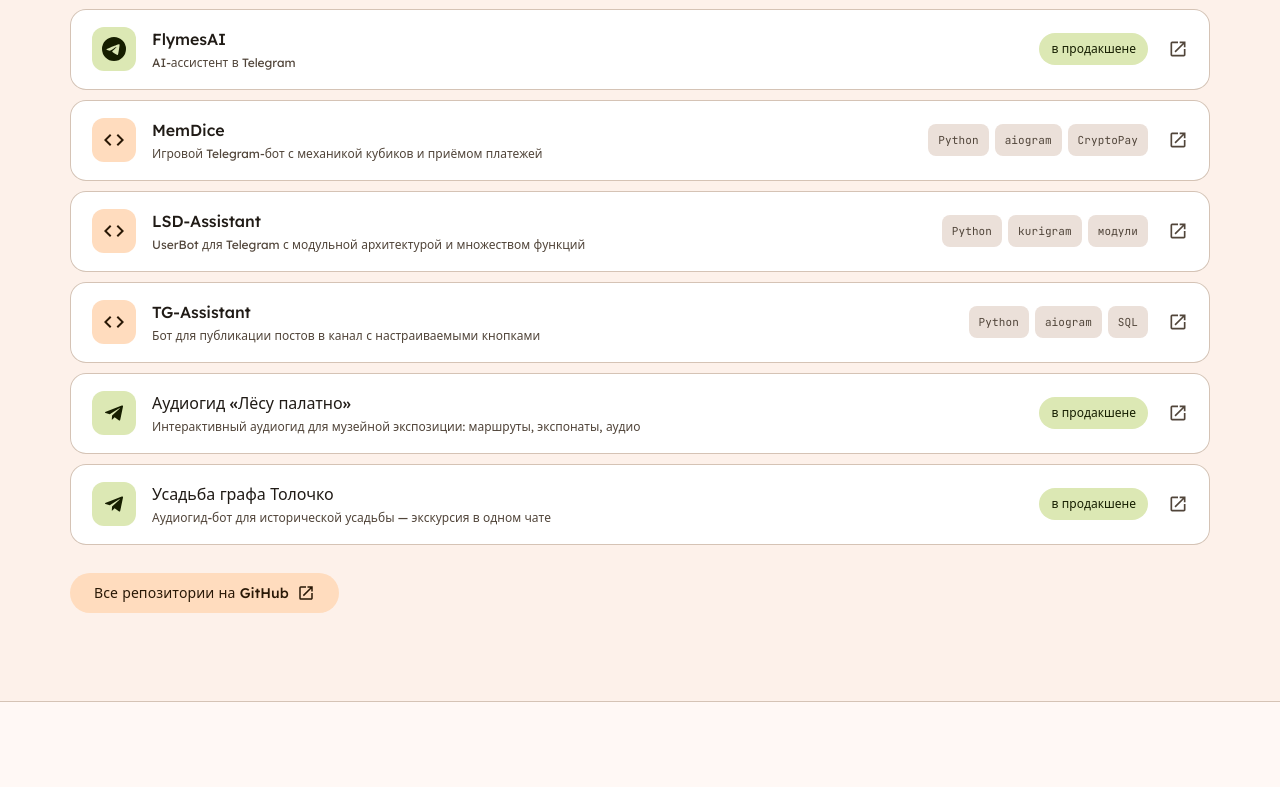
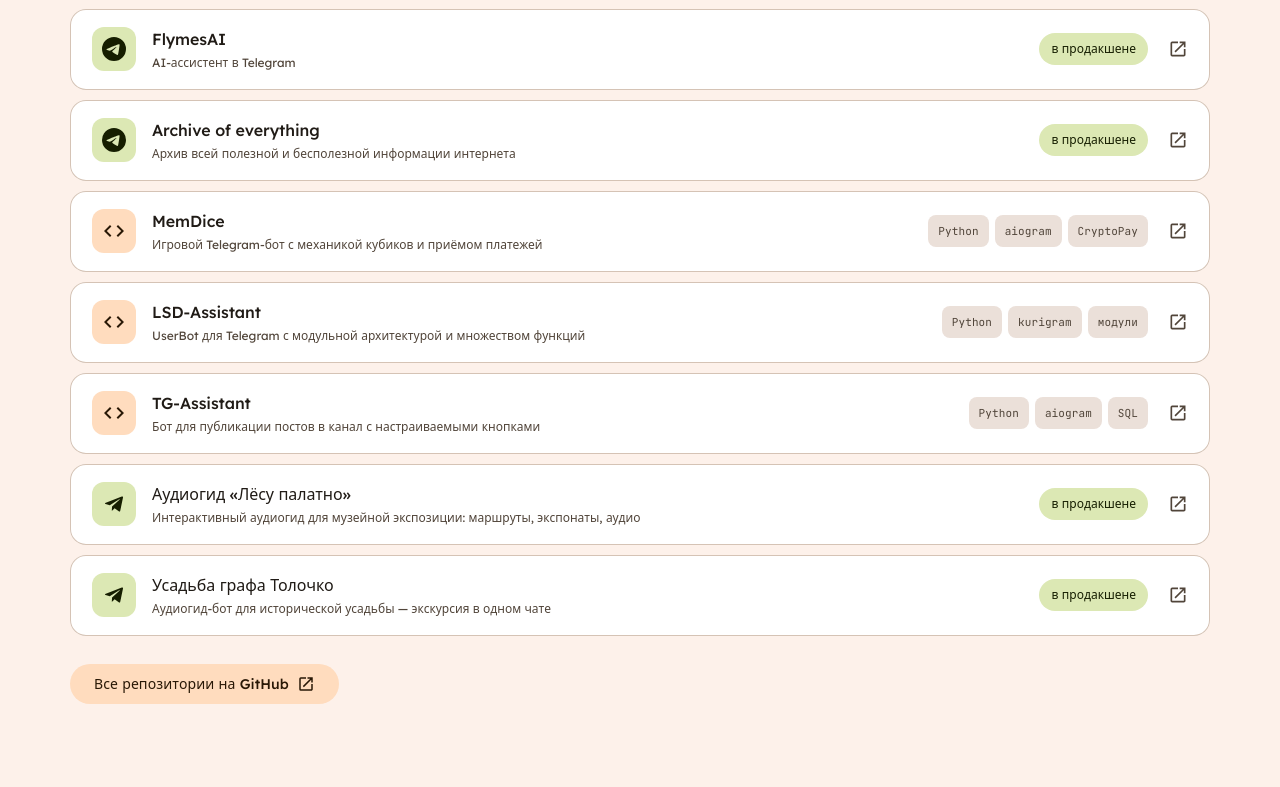
Before and after one commit to FLYXSE/FLYXSE.github.io, a plain HTML site: page index.html in a window 1280 px wide. Shown: the part 3423-4210 px from the top of the page. Drawn offline with Linux system fonts and the light colour scheme.

Commit message:
Add Archive of everything project
Новый проект в продакшене: Archive of everything (t.me/Archive_gay) —
архив всей полезной и бесполезной информации интернета.

```diff
--- a/index.html
+++ b/index.html
@@ -397,6 +397,24 @@
           </li>
 
           <li class="reveal">
+            <a class="project" href="https://t.me/Archive_gay" target="_blank" rel="noopener">
+              <span class="project__lead">
+                <span class="project__badge project__badge--live" aria-hidden="true">
+                  <svg class="icon" viewBox="0 0 24 24"><path d="M11.944 0A12 12 0 0 0 0 12a12 12 0 0 0 12 12 12 12 0 0 0 12-12A12 12 0 0 0 12 0a12 12 0 0 0-.056 0zm4.962 7.224c.1-.002.321.023.465.14a.506.506 0 0 1 .171.325c.016.093.036.306.02.472-.18 1.898-.962 6.502-1.36 8.627-.168.9-.499 1.201-.82 1.23-.696.065-1.225-.46-1.9-.902-1.056-.693-1.653-1.124-2.678-1.8-1.185-.78-.417-1.21.258-1.91.177-.184 3.247-2.977 3.307-3.23.007-.032.014-.15-.056-.212s-.174-.041-.249-.024c-.106.024-1.793 1.14-5.061 3.345-.48.33-.913.49-1.302.48-.428-.008-1.252-.241-1.865-.44-.752-.245-1.349-.374-1.297-.789.027-.216.325-.437.893-.663 3.498-1.524 5.83-2.529 6.998-3.014 3.332-1.386 4.025-1.627 4.476-1.635z"/></svg>
+                </span>
+                <span class="project__title-wrap">
+                  <span class="project__title">Archive of everything</span>
+                  <span class="project__desc">Архив всей полезной и бесполезной информации интернета</span>
+                </span>
+              </span>
+              <span class="project__meta">
+                <span class="status-pill status-pill--live">в продакшене</span>
+              </span>
+              <svg class="icon project__go" viewBox="0 0 24 24" aria-hidden="true"><path d="M19 19H5V5h7V3H5a2 2 0 0 0-2 2v14a2 2 0 0 0 2 2h14c1.1 0 2-.9 2-2v-7h-2v7zM14 3v2h3.59l-9.83 9.83 1.41 1.41L19 6.41V10h2V3h-7z"/></svg>
+            </a>
+          </li>
+
+          <li class="reveal">
             <a class="project" href="https://github.com/FLYXSE/MemDice" target="_blank" rel="noopener">
               <span class="project__lead">
                 <span class="project__badge project__badge--code" aria-hidden="true">
```
